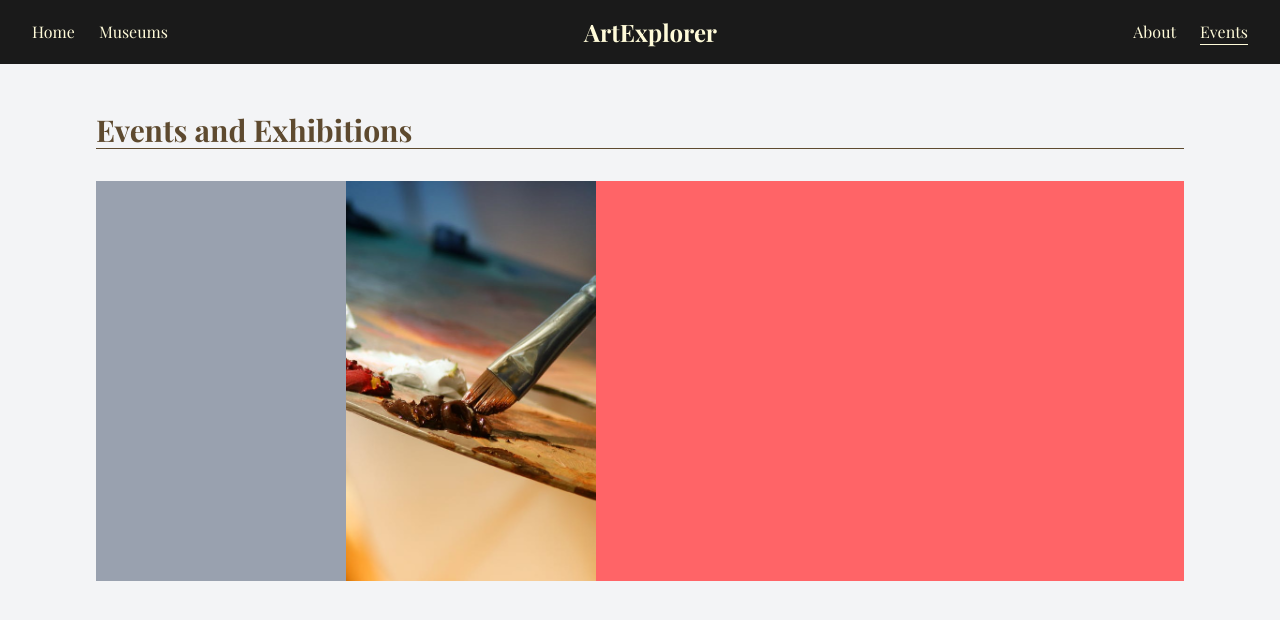
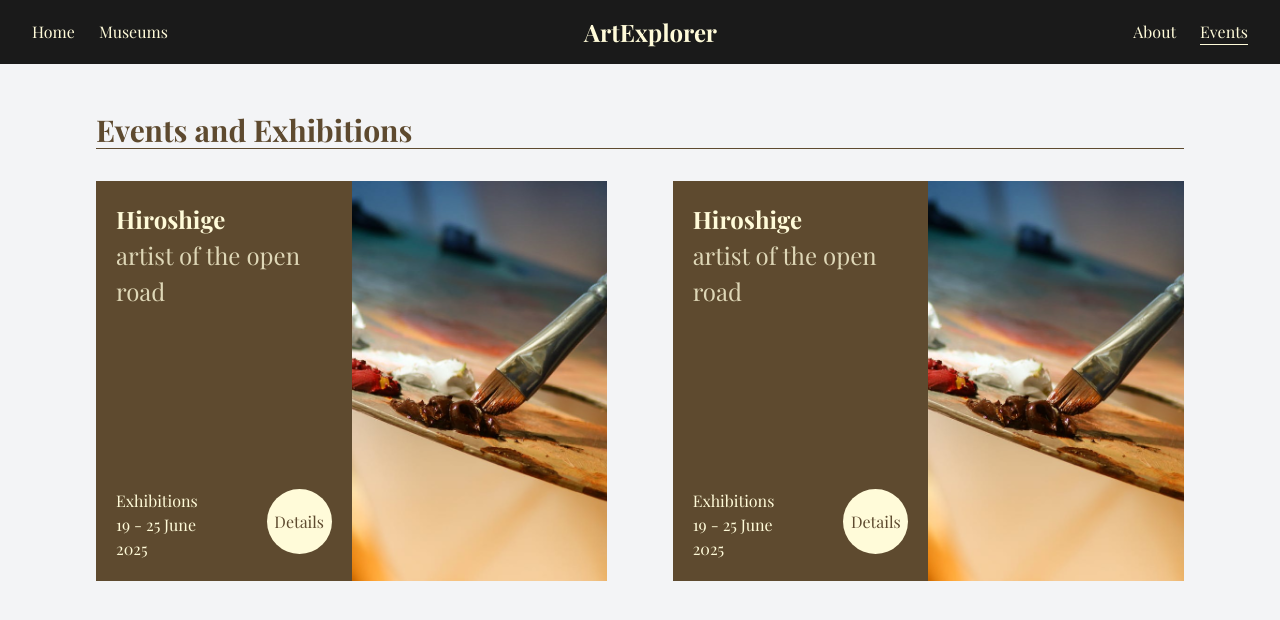
Before and after one commit to nugroho-dotnc/project-csc-artexplorer, a Next.js app: page /events in a window 1280 px wide. Shown: the top 620 px of the page. Built offline with nearby package versions, Linux system fonts and the light colour scheme; a web font is replaced by a local one.

Commit message:
layouting page events

```diff
--- a/src/pages/events/index.js
+++ b/src/pages/events/index.js
@@ -5,22 +5,6 @@ import CustomerLayout from "@/components/customer-layout";
 
 
 const Events = () => {
-    // const [data, setData] = useState([]);
-
-
-    // const fetchData = async () => {
-    //     try {
-    //         const response = await fetch('/data/museum.json');
-    //         const data = await response.json();
-    //         setData(data);
-    //     } catch (error) {
-    //         console.error("Failed to fetch museum data:", error);
-    //     }
-    // };
-
-    // useEffect(() => {
-    //     fetchData();
-    // }, []);
 
     return (
         <CustomerLayout>
@@ -29,9 +13,43 @@ const Events = () => {
                     <div className="text-secondary text-3xl font-bold mt-28 border-secondary border-b-1">
                         <h1>Events and Exhibitions</h1>
                     </div>
-                <div className="bg-red-400 w-full h-[50%] mt-8 flex justify-between">
-                    <div className="w-[46%] h-full bg-blue-400 flex">
-                        <div className="w-1/2 h-full bg-gray-400"></div>
+                    <div className="w-full h-[50%] mt-8 flex justify-between">
+                        <div className="w-[47%] h-full hover:bg-primary bg-secondary hover:text-secondary hover:scale-105 transition-all text-primary flex group">
+                            <div className="w-1/2 h-full flex flex-col justify-between">
+                                <div className="px-[20px] pt-[20px] text-[24px] ">
+                                    <h1 className="font-bold">Hiroshige</h1>
+                                    <h1 className="opacity-80">artist of the open road</h1>
+                                </div>
+                                <div className="px-[20px] pb-[20px] flex justify-between">
+                                    <div>
+                                        <h2>Exhibitions</h2>
+                                        <h2>19 - 25 June</h2>
+                                        <h2>2025</h2>
+                                    </div>
+                                    <button className="w-[65px] h-[65px] bg-primary group-hover:bg-secondary group-hover:text-primary rounded-full flex justify-center items-center text-secondary cursor-pointer">
+                                        Details
+                                    </button>
+                                </div>
+                            </div>
+                            <div className="w-1/2 h-full bg-[url(/uploads/museum/event-dummy.jpg)] bg-center bg-cover bg-no-repeat"></div>
+                        </div>
+                        <div className="w-[47%] h-full hover:bg-primary bg-secondary hover:text-secondary hover:scale-105 transition-all text-primary flex group">
+                            <div className="w-1/2 h-full flex flex-col justify-between">
+                                <div className="px-[20px] pt-[20px] text-[24px] ">
+                                    <h1 className="font-bold">Hiroshige</h1>
+                                    <h1 className="opacity-80">artist of the open road</h1>
+                                </div>
+                                <div className="px-[20px] pb-[20px] flex justify-between">
+                                    <div>
+                                        <h2>Exhibitions</h2>
+                                        <h2>19 - 25 June</h2>
+                                        <h2>2025</h2>
+                                    </div>
+                                    <button className="w-[65px] h-[65px] bg-primary group-hover:bg-secondary group-hover:text-primary rounded-full flex justify-center items-center text-secondary cursor-pointer">
+                                        Details
+                                    </button>
+                                </div>
+                            </div>
                             <div className="w-1/2 h-full bg-[url(/uploads/museum/event-dummy.jpg)] bg-center bg-cover bg-no-repeat"></div>
                         </div>
                     </div>
```
Lines whose indentation alone changed are shown as unchanged.
